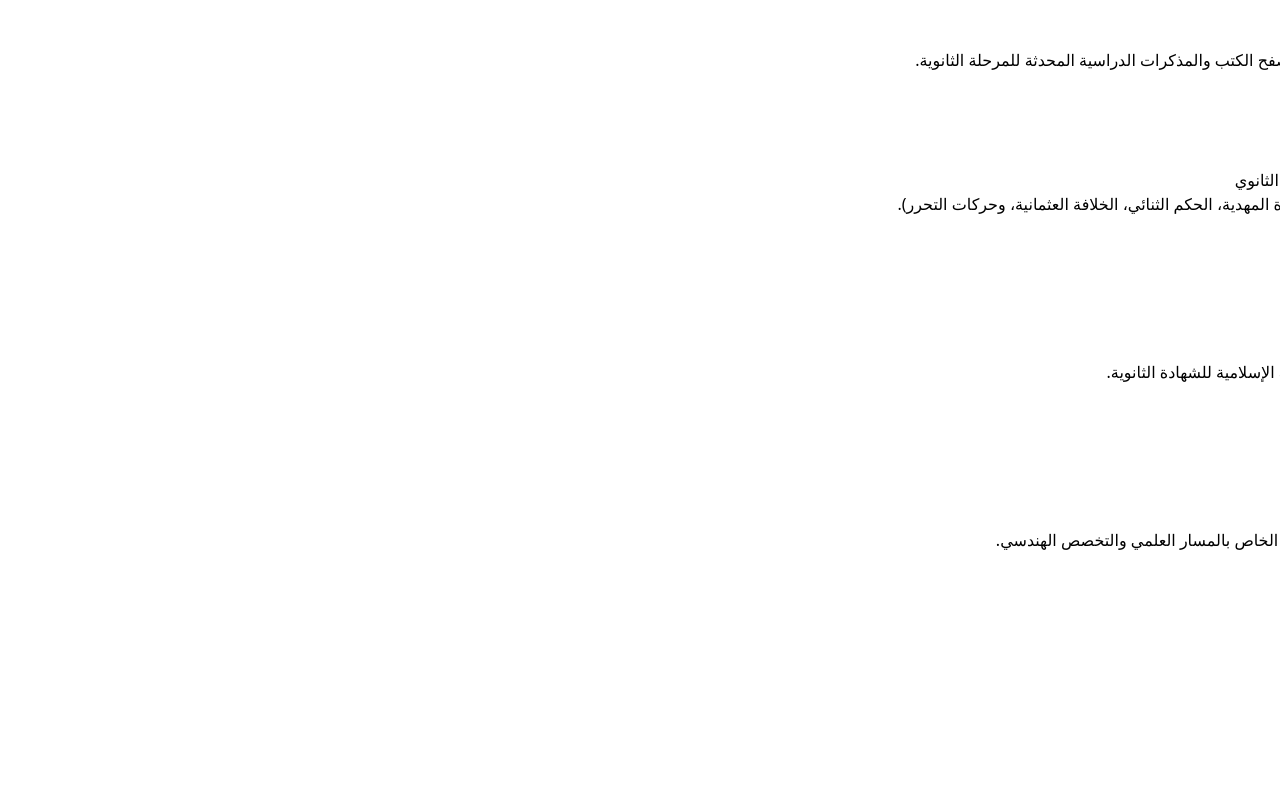
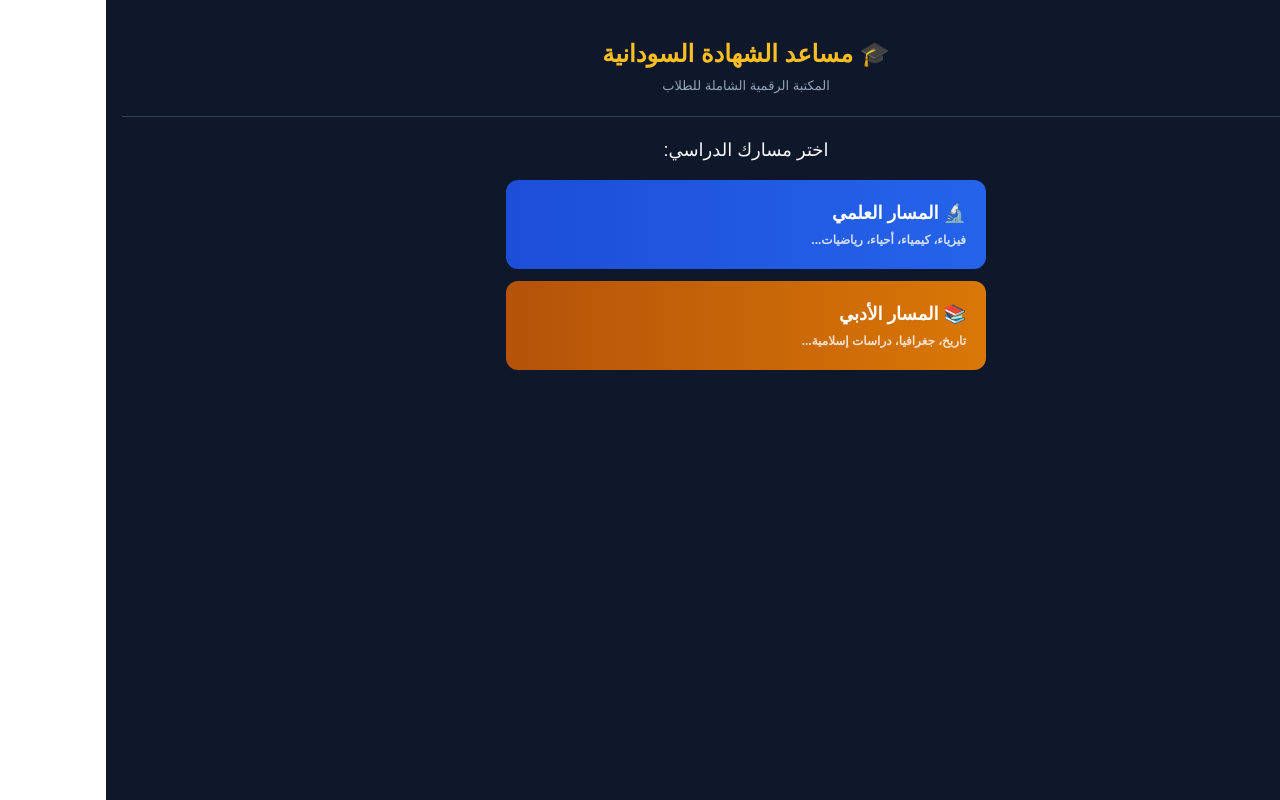
Before and after one commit to paradisesoap653-dotcom/sudan-student-helper, a Next.js app: page / in a window 1280 px wide. Built offline with nearby package versions, Linux system fonts and the light colour scheme.

Commit message:
Update page.tsx

```diff
--- a/app/page.tsx
+++ b/app/page.tsx
@@ -1,180 +1,315 @@
-'use client';
+"use client";
 
-import React, { useState } from 'react';
-import { BookOpen, Download, Search, GraduationCap, FileText } from 'lucide-react';
+import React, { useState, useEffect } from "react";
+import { supabase } from "../supabaseClient";
 
-// هيكل بيانات المواد والملفات
-interface Material {
-  id: string;
-  title: string;
-  subject: string;
-  section: 'scientific' | 'literary' | 'both';
-  fileUrl: string;
-  description: string;
-  fileSize?: string;
-}
-
-const materialsData: Material[] = [
+const CONTENT_DATABASE: Record<string, { books: any[]; exams: any[] }> = {
+  math: {
+    books: [
       {
-    id: '1',
-    title: 'كتاب التاريخ المطور - الصف الثالث الثانوي',
-    subject: 'التاريخ',
-    section: 'literary',
-    fileUrl: 'https://lhxebcykgdyxehcyohzk.supabase.co/storage/v1/object/public/materials/tarkh.pdf',
-    description: 'المقرر المطور الكامل المنقح (الثورة المهدية، الحكم الثنائي، الخلافة العثمانية، وحركات التحرر).',
-    fileSize: 'PDF'
+        title: "الكتاب المدرسي - الرياضيات المتخصصة (الجزء الأول)",
+        size: "PDF",
+        url: "https://lhxebcykgdyxehcyohzk.supabase.co/storage/v1/object/public/materials/math.pdf",
       },
       {
-    id: '2',
-    title: 'مذكرة التربية الإسلامية',
-    subject: 'التربية الإسلامية',
-    section: 'both',
-    fileUrl: 'https://lhxebcykgdyxehcyohzk.supabase.co/storage/v1/object/public/materials/%20eslam1.pdf',
-    description: 'مراجعة وتلخيص شامل لمادة التربية الإسلامية للشهادة الثانوية.',
-    fileSize: 'PDF'
+        title: "الكتاب المدرسي - الرياضيات المتخصصة (الجزء الثاني)",
+        size: "PDF",
+        url: "https://lhxebcykgdyxehcyohzk.supabase.co/storage/v1/object/public/materials/mathm.pdf",
+      },
+    ],
+    exams: [],
+  },
+  physics: {
+    books: [
+      {
+        title: "الكتاب المدرسي - الفيزياء (الجزء الأول)",
+        size: "PDF",
+        url: "https://lhxebcykgdyxehcyohzk.supabase.co/storage/v1/object/public/materials/Physic1.pdf",
       },
       {
-    id: '3',
-    title: 'مادة العلوم الهندسية',
-    subject: 'الهندسية',
-    section: 'scientific',
-    fileUrl: 'https://lhxebcykgdyxehcyohzk.supabase.co/storage/v1/object/public/materials/Engin.pdf',
-    description: 'مقرر وملخص مادة العلوم الهندسية الخاص بالمسار العلمي والتخصص الهندسي.',
-    fileSize: 'PDF'
+        title: "الكتاب المدرسي - الفيزياء (الجزء الثاني)",
+        size: "PDF",
+        url: "https://lhxebcykgdyxehcyohzk.supabase.co/storage/v1/object/public/materials/Physic2.pdf",
+      },
+      {
+        title: "الكتاب المدرسي - الفيزياء (الجزء الثالث)",
+        size: "PDF",
+        url: "https://lhxebcykgdyxehcyohzk.supabase.co/storage/v1/object/public/materials/Physic3.pdf",
+      },
+      {
+        title: "الكتاب المدرسي - الفيزياء (الجزء الرابع)",
+        size: "PDF",
+        url: "https://lhxebcykgdyxehcyohzk.supabase.co/storage/v1/object/public/materials/Physic4.pdf",
+      },
+    ],
+    exams: [],
+  },
+  chemistry: {
+    books: [
+      {
+        title: "الكتاب المدرسي - الكيمياء",
+        size: "PDF",
+        url: "https://lhxebcykgdyxehcyohzk.supabase.co/storage/v1/object/public/materials/chemistry.pdf",
+      },
+    ],
+    exams: [],
+  },
+  biology: {
+    books: [
+      {
+        title: "الكتاب المدرسي - الأحياء",
+        size: "PDF",
+        url: "https://lhxebcykgdyxehcyohzk.supabase.co/storage/v1/object/public/materials/biology.pdf",
+      },
+    ],
+    exams: [],
+  },
+  arabic: {
+    books: [
+      {
+        title: "الكتاب المدرسي - اللغة العربية",
+        size: "PDF",
+        url: "https://lhxebcykgdyxehcyohzk.supabase.co/storage/v1/object/public/materials/Arab.pdf",
+      },
+      {
+        title: "الكتاب المدرسي - المطالعة والأدب",
+        size: "PDF",
+        url: "https://lhxebcykgdyxehcyohzk.supabase.co/storage/v1/object/public/materials/adab.pdf",
+      },
+      {
+        title: "الكتاب المدرسي - البلاغة والتعبير",
+        size: "PDF",
+        url: "https://lhxebcykgdyxehcyohzk.supabase.co/storage/v1/object/public/materials/blaga.pdf",
+      },
+      {
+        title: "الكتاب المدرسي - القواعد والنحو",
+        size: "PDF",
+        url: "https://lhxebcykgdyxehcyohzk.supabase.co/storage/v1/object/public/materials/gwaid.pdf",
+      },
+      {
+        title: "الكتاب المدرسي - الدراسات اللغوية",
+        size: "PDF",
+        url: "https://lhxebcykgdyxehcyohzk.supabase.co/storage/v1/object/public/materials/drasat.pdf",
+      },
+    ],
+    exams: [],
+  },
+  islamic: { books: [], exams: [] },
+  english: { books: [], exams: [] },
+  history: { books: [], exams: [] },
+  geography: { books: [], exams: [] },
+};
+
+const SUBJECTS = {
+  scientific: [
+    { id: "math", name: "الرياضيات المتخصصة", icon: "📐", color: "#2563eb" },
+    { id: "physics", name: "الفيزياء", icon: "⚡", color: "#7c3aed" },
+    { id: "chemistry", name: "الكيمياء", icon: "🧪", color: "#059669" },
+    { id: "biology", name: "الأحياء", icon: "🧬", color: "#e11d48" },
+    { id: "arabic", name: "اللغة العربية", icon: "📖", color: "#d97706" },
+    { id: "english", name: "اللغة الإنجليزية", icon: "🔤", color: "#0891b2" },
+  ],
+  literary: [
+    { id: "history", name: "التاريخ", icon: "📜", color: "#b45309" },
+    { id: "geography", name: "الجغرافيا", icon: "🌍", color: "#047857" },
+    { id: "islamic", name: "الدراسات الإسلامية", icon: "🕌", color: "#1d4ed8" },
+    { id: "arabic", name: "اللغة العربية", icon: "📖", color: "#d97706" },
+    { id: "english", name: "اللغة الإنجليزية", icon: "🔤", color: "#0891b2" },
+  ],
+};
+
+export default function Home() {
+  const [track, setTrack] = useState<"scientific" | "literary" | null>(null);
+  const [subject, setSubject] = useState<any>(null);
+  const [tab, setTab] = useState<"books" | "exams" | "lessons">("books");
+
+  const [lessons, setLessons] = useState<any[]>([]);
+  const [loadingLessons, setLoadingLessons] = useState(false);
+  const [selectedLesson, setSelectedLesson] = useState<any>(null);
+
+  const currentFiles = subject && tab !== "lessons" ? CONTENT_DATABASE[subject.id]?.[tab] || [] : [];
+
+  useEffect(() => {
+    if (tab === "lessons" && subject) {
+      setLoadingLessons(true);
+      setSelectedLesson(null);
+      supabase
+        .from("lessons")
+        .select("*")
+        .eq("subject_id", subject.id)
+        .then(({ data, error }) => {
+          if (!error && data) {
+            setLessons(data);
+          } else {
+            setLessons([]);
           }
-];
-
-export default function HomePage() {
-  const [searchTerm, setSearchTerm] = useState('');
-  const [selectedSection, setSelectedSection] = useState<'all' | 'scientific' | 'literary'>('all');
-
-  // تصفية المواد بناءً على البحث والمسار
-  const filteredMaterials = materialsData.filter((item) => {
-    const matchesSearch = item.title.includes(searchTerm) || item.subject.includes(searchTerm) || item.description.includes(searchTerm);
-    const matchesSection = selectedSection === 'all' || item.section === selectedSection || item.section === 'both';
-    return matchesSearch && matchesSection;
+          setLoadingLessons(false);
         });
+    }
+  }, [tab, subject]);
 
   return (
-    <div dir="rtl" className="min-h-screen bg-slate-50 text-slate-800 font-sans p-4 md:p-10">
-      <div className="max-w-6xl mx-auto">
-
-        {/* الهيدر والعنوان الرئيسي */}
-        <header className="text-center my-8">
-          <div className="inline-flex p-3 bg-emerald-100 text-emerald-700 rounded-2xl mb-4">
-            <GraduationCap className="w-10 h-10" />
-          </div>
-          <h1 className="text-3xl md:text-5xl font-bold text-slate-900 mb-3">
-            مساعد الشهادة السودانية
-          </h1>
-          <p className="text-slate-600 text-base md:text-lg max-w-2xl mx-auto">
-            المكتبة الرقمية الشاملة لتحميل وتصفح الكتب والمذكرات الدراسية المحدثة للمرحلة الثانوية.
-          </p>
-        </header>
-
-        {/* شريط البحث والتصفية */}
-        <div className="bg-white p-4 rounded-2xl shadow-sm border border-slate-200 mb-8 flex flex-col md:flex-row gap-4 items-center justify-between">
-
-          {/* حقل البحث */}
-          <div className="relative w-full md:w-1/2">
-            <Search className="absolute right-3 top-1/2 -translate-y-1/2 text-slate-400 w-5 h-5" />
-            <input
-              type="text"
-              placeholder="ابحث عن مادة، كتاب، أو موضوع..."
-              value={searchTerm}
-              onChange={(e) => setSearchTerm(e.target.value)}
-              className="w-full pr-10 pl-4 py-2.5 bg-slate-50 border border-slate-200 rounded-xl focus:outline-none focus:ring-2 focus:ring-emerald-500 transition-all text-sm"
-            />
+    <div dir="rtl" style={{ minHeight: "100vh", backgroundColor: "#0f172a", color: "#f8fafc", fontFamily: "sans-serif", padding: "16px" }}>
+      <div style={{ textAlign: "center", padding: "20px 0", borderBottom: "1px solid #334155" }}>
+        <h1 style={{ fontSize: "24px", fontWeight: "bold", color: "#fbbf24", margin: 0 }}>🎓 مساعد الشهادة السودانية</h1>
+        <p style={{ fontSize: "13px", color: "#94a3b8", marginTop: "4px" }}>المكتبة الرقمية الشاملة للطلاب</p>
       </div>
 
-          {/* أزرار الفلترة حسب المسار */}
-          <div className="flex gap-2 w-full md:w-auto justify-center">
+      <div style={{ maxWidth: "480px", margin: "20px auto" }}>
+        {!track && (
+          <div>
+            <h2 style={{ textAlign: "center", fontSize: "18px", marginBottom: "16px" }}>اختر مسارك الدراسي:</h2>
+            <div style={{ display: "flex", flexDirection: "column", gap: "12px" }}>
               <button
-              onClick={() => setSelectedSection('all')}
-              className={`px-4 py-2 rounded-xl text-sm font-medium transition-colors ${
-                selectedSection === 'all'
-                  ? 'bg-emerald-600 text-white'
-                  : 'bg-slate-100 text-slate-600 hover:bg-slate-200'
-              }`}
+                onClick={() => setTrack("scientific")}
+                style={{ padding: "20px", borderRadius: "12px", background: "linear-gradient(to left, #2563eb, #1d4ed8)", color: "#fff", border: "none", fontSize: "18px", fontWeight: "bold", cursor: "pointer", textAlign: "right" }}
               >
-              الكل
+                🔬 المسار العلمي
+                <span style={{ display: "block", fontSize: "12px", opacity: 0.8, marginTop: "4px" }}>فيزياء، كيمياء، أحياء، رياضيات...</span>
               </button>
+
               <button
-              onClick={() => setSelectedSection('scientific')}
-              className={`px-4 py-2 rounded-xl text-sm font-medium transition-colors ${
-                selectedSection === 'scientific'
-                  ? 'bg-emerald-600 text-white'
-                  : 'bg-slate-100 text-slate-600 hover:bg-slate-200'
-              }`}
+                onClick={() => setTrack("literary")}
+                style={{ padding: "20px", borderRadius: "12px", background: "linear-gradient(to left, #d97706, #b45309)", color: "#fff", border: "none", fontSize: "18px", fontWeight: "bold", cursor: "pointer", textAlign: "right" }}
               >
-              المسار العلمي
-            </button>
-            <button
-              onClick={() => setSelectedSection('literary')}
-              className={`px-4 py-2 rounded-xl text-sm font-medium transition-colors ${
-                selectedSection === 'literary'
-                  ? 'bg-emerald-600 text-white'
-                  : 'bg-slate-100 text-slate-600 hover:bg-slate-200'
-              }`}
-            >
-              المسار الأدبي
+                📚 المسار الأدبي
+                <span style={{ display: "block", fontSize: "12px", opacity: 0.8, marginTop: "4px" }}>تاريخ، جغرافيا، دراسات إسلامية...</span>
               </button>
             </div>
           </div>
+        )}
 
-        {/* عرض شبكة المواد */}
-        {filteredMaterials.length > 0 ? (
-          <div className="grid grid-cols-1 md:grid-cols-2 lg:grid-cols-3 gap-6">
-            {filteredMaterials.map((item) => (
-              <div
+        {track && !subject && (
+          <div>
+            <button onClick={() => setTrack(null)} style={{ background: "none", border: "none", color: "#38bdf8", cursor: "pointer", marginBottom: "12px" }}>
+              ➡️ تغيير المسار ({track === "scientific" ? "العلمي" : "الأدبي"})
+            </button>
+            <h2 style={{ fontSize: "18px", marginBottom: "12px" }}>اختر المادة:</h2>
+            <div style={{ display: "grid", gridTemplateColumns: "1fr 1fr", gap: "10px" }}>
+              {SUBJECTS[track].map((item) => (
+                <button
                   key={item.id}
-                className="bg-white rounded-2xl p-6 border border-slate-200 shadow-sm hover:shadow-md transition-all flex flex-col justify-between"
+                  onClick={() => setSubject(item)}
+                  style={{ padding: "16px", borderRadius: "10px", backgroundColor: "#1e293b", border: "1px solid #334155", color: "#fff", cursor: "pointer", textAlign: "center" }}
                 >
+                  <div style={{ fontSize: "28px" }}>{item.icon}</div>
+                  <div style={{ fontWeight: "bold", marginTop: "8px", fontSize: "14px" }}>{item.name}</div>
+                </button>
+              ))}
+            </div>
+          </div>
+        )}
+
+        {subject && (
           <div>
-                  <div className="flex justify-between items-center mb-3">
-                    <span className="bg-emerald-50 text-emerald-700 text-xs font-bold px-3 py-1 rounded-full border border-emerald-100">
-                      {item.subject}
-                    </span>
-                    <span className="text-xs text-slate-400 bg-slate-100 px-2.5 py-1 rounded-md">
-                      {item.section === 'scientific' ? 'علمي' : item.section === 'literary' ? 'أدبي' : 'مشترك'}
-                    </span>
+            <button
+              onClick={() => {
+                setSubject(null);
+                setTab("books");
+                setSelectedLesson(null);
+              }}
+              style={{ background: "none", border: "none", color: "#38bdf8", cursor: "pointer", marginBottom: "12px" }}
+            >
+              ➡️ العودة لقائمة المواد
+            </button>
+
+            <div style={{ padding: "16px", borderRadius: "12px", backgroundColor: subject.color, color: "#fff", textAlign: "center", marginBottom: "16px" }}>
+              <span style={{ fontSize: "36px" }}>{subject.icon}</span>
+              <h2 style={{ margin: "8px 0 0 0", fontSize: "20px" }}>{subject.name}</h2>
             </div>
 
-                  <h3 className="text-lg font-bold text-slate-800 mb-2 leading-snug">
-                    {item.title}
-                  </h3>
-
-                  <p className="text-slate-600 text-sm mb-6 leading-relaxed line-clamp-3">
-                    {item.description}
-                  </p>
+            <div style={{ display: "flex", backgroundColor: "#1e293b", borderRadius: "8px", padding: "4px", marginBottom: "16px" }}>
+              <button
+                onClick={() => { setTab("books"); setSelectedLesson(null); }}
+                style={{ flex: 1, padding: "8px", border: "none", borderRadius: "6px", backgroundColor: tab === "books" ? "#3b82f6" : "transparent", color: "#fff", cursor: "pointer", fontWeight: "bold", fontSize: "12px" }}
+              >
+                📖 الكتب
+              </button>
+              <button
+                onClick={() => { setTab("exams"); setSelectedLesson(null); }}
+                style={{ flex: 1, padding: "8px", border: "none", borderRadius: "6px", backgroundColor: tab === "exams" ? "#3b82f6" : "transparent", color: "#fff", cursor: "pointer", fontWeight: "bold", fontSize: "12px" }}
+              >
+                📝 امتحانات
+              </button>
+              <button
+                onClick={() => setTab("lessons")}
+                style={{ flex: 1, padding: "8px", border: "none", borderRadius: "6px", backgroundColor: tab === "lessons" ? "#3b82f6" : "transparent", color: "#fff", cursor: "pointer", fontWeight: "bold", fontSize: "12px" }}
+              >
+                ⚡ الدروس التفاعلية
+              </button>
             </div>
 
-                <div className="pt-4 border-t border-slate-100 flex items-center justify-between gap-3">
-                  <span className="text-xs text-slate-400 flex items-center gap-1">
-                    <FileText className="w-4 h-4" />
-                    {item.fileSize}
-                  </span>
+            {tab !== "lessons" && (
+              <div style={{ display: "flex", flexDirection: "column", gap: "10px" }}>
+                {currentFiles.length > 0 ? (
+                  currentFiles.map((file: any, idx: number) => (
+                    <div key={idx} style={{ padding: "12px", borderRadius: "8px", backgroundColor: "#1e293b", display: "flex", justifyContent: "space-between", alignItems: "center" }}>
+                      <div>
+                        <div style={{ fontWeight: "bold", fontSize: "14px" }}>{file.title}</div>
+                        <div style={{ fontSize: "11px", color: "#94a3b8" }}>{file.size}</div>
+                      </div>
                       <a
-                    href={item.fileUrl}
+                        href={file.url}
                         target="_blank"
                         rel="noopener noreferrer"
-                    className="flex-1 bg-emerald-600 hover:bg-emerald-700 text-white text-sm font-medium py-2 px-4 rounded-xl flex items-center justify-center gap-2 transition-colors"
+                        style={{ padding: "6px 12px", backgroundColor: "#22c55e", textDecoration: "none", color: "#fff", borderRadius: "6px", fontWeight: "bold", fontSize: "13px" }}
                       >
-                    <Download className="w-4 h-4" />
-                    <span>تحميل / فتح</span>
+                        تحميل
                       </a>
                     </div>
+                  ))
+                ) : (
+                  <div style={{ textAlign: "center", color: "#94a3b8", padding: "20px 0" }}>
+                    لا توجد ملفات مرفوعة حالياً لهذه المادة.
                   </div>
+                )}
+              </div>
+            )}
+
+            {tab === "lessons" && (
+              <div>
+                {selectedLesson ? (
+                  <div>
+                    <button
+                      onClick={() => setSelectedLesson(null)}
+                      style={{ background: "none", border: "none", color: "#38bdf8", cursor: "pointer", marginBottom: "12px" }}
+                    >
+                      ➡️ العودة لقائمة الدروس
+                    </button>
+                    <div style={{ backgroundColor: "#1e293b", borderRadius: "10px", padding: "16px" }}>
+                      <h3 style={{ color: "#fbbf24", marginTop: 0 }}>{selectedLesson.lesson_title}</h3>
+                      <div
+                        style={{ color: "#e2e8f0", lineHeight: 1.8 }}
+                        dangerouslySetInnerHTML={{ __html: selectedLesson.content }}
+                      />
+                    </div>
+                  </div>
+                ) : loadingLessons ? (
+                  <div style={{ textAlign: "center", color: "#94a3b8", padding: "20px 0" }}>
+                    جاري تحميل الدروس...
+                  </div>
+                ) : lessons.length > 0 ? (
+                  <div style={{ display: "flex", flexDirection: "column", gap: "10px" }}>
+                    {lessons.map((lesson) => (
+                      <button
+                        key={lesson.id}
+                        onClick={() => setSelectedLesson(lesson)}
+                        style={{ padding: "14px", borderRadius: "8px", backgroundColor: "#1e293b", border: "1px solid #334155", color: "#fff", textAlign: "right", cursor: "pointer" }}
+                      >
+                        <div style={{ fontSize: "12px", color: "#fbbf24", marginBottom: "4px" }}>{lesson.unit_title}</div>
+                        <div style={{ fontWeight: "bold", fontSize: "14px" }}>{lesson.lesson_title}</div>
+                      </button>
                     ))}
                   </div>
                 ) : (
-          <div className="text-center py-12 bg-white rounded-2xl border border-slate-200">
-            <BookOpen className="w-12 h-12 text-slate-300 mx-auto mb-3" />
-            <h3 className="text-lg font-bold text-slate-700 mb-1">لا توجد نتائج</h3>
-            <p className="text-slate-500 text-sm">جرب البحث بكلمات أخرى أو اختر مساراً مختلفاً.</p>
+                  <div style={{ textAlign: "center", color: "#94a3b8", padding: "20px 0" }}>
+                    لا توجد دروس تفاعلية مضافة حالياً لهذه المادة.
                   </div>
                 )}
-
+              </div>
+            )}
+          </div>
+        )}
       </div>
     </div>
   );
```
Lines whose indentation alone changed are shown as unchanged.
